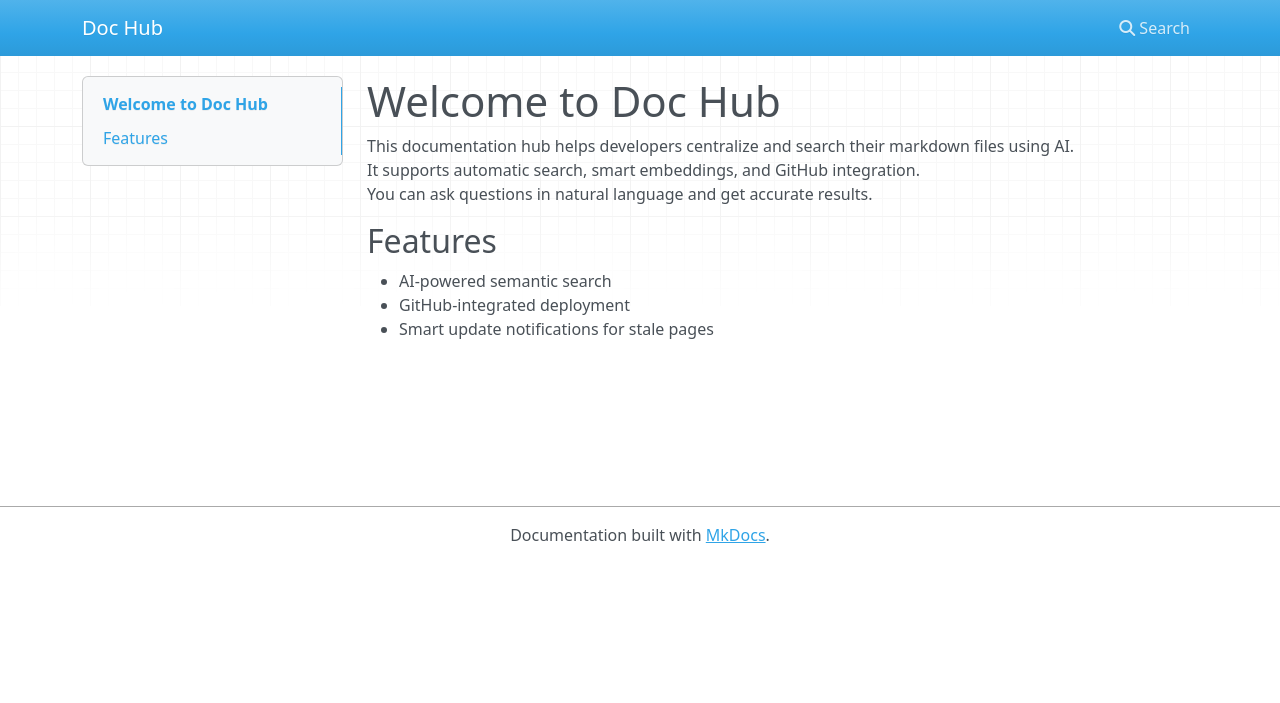
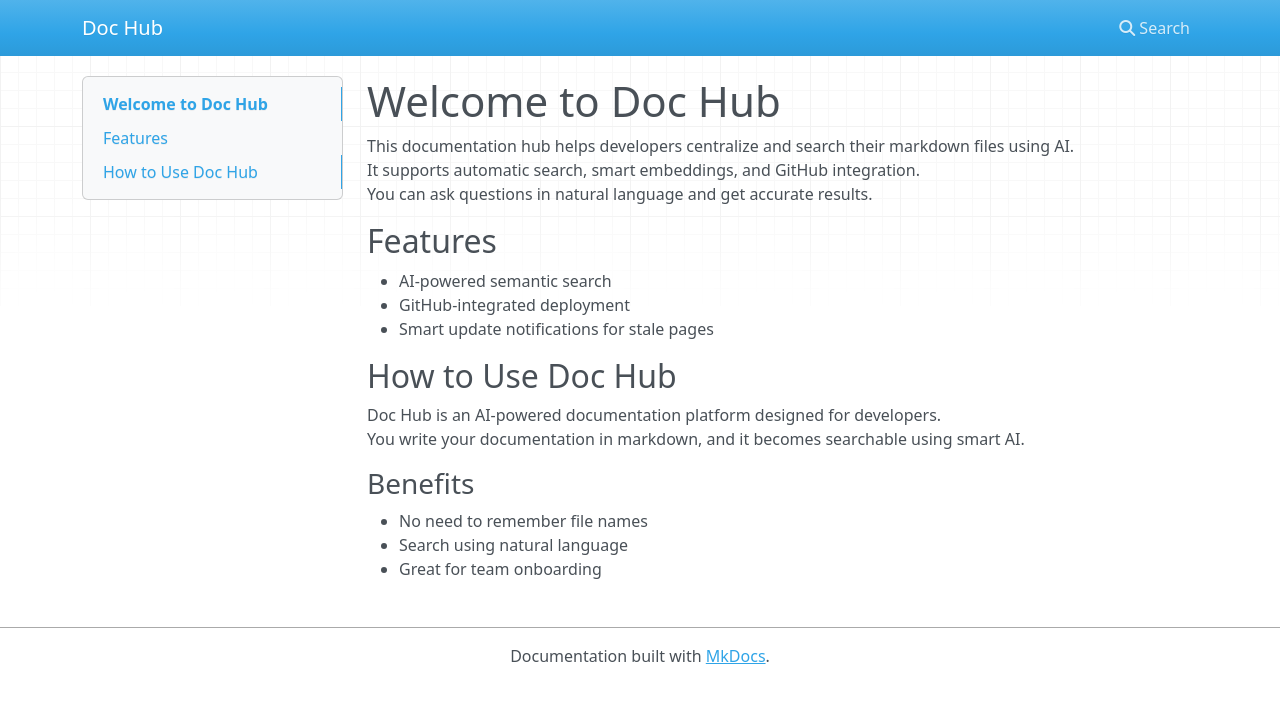
Before and after one commit to adam4261466/doc-hub, an MkDocs documentation site: the page built from docs/index.md, in a window 1280 px wide. Shown: the top 703 px of the page. Built offline with MkDocs 1.6.1, drawn with Linux system fonts in a browser that asks for light colours; nearby versions of some CDN libraries.

Commit message:
Added more test content

```diff
--- a/docs/index.md
+++ b/docs/index.md
@@ -9,3 +9,14 @@ You can ask questions in natural language and get accurate results.
 - AI-powered semantic search
 - GitHub-integrated deployment
 - Smart update notifications for stale pages
+
+## How to Use Doc Hub
+
+Doc Hub is an AI-powered documentation platform designed for developers.
+You write your documentation in markdown, and it becomes searchable using smart AI.
+
+### Benefits
+
+- No need to remember file names
+- Search using natural language
+- Great for team onboarding
```
Also changed, not shown: 2 other files.
